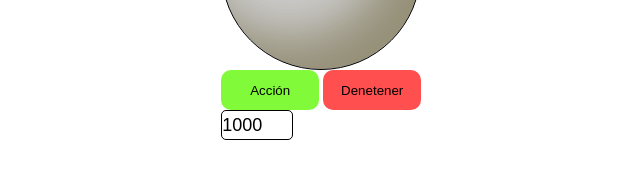
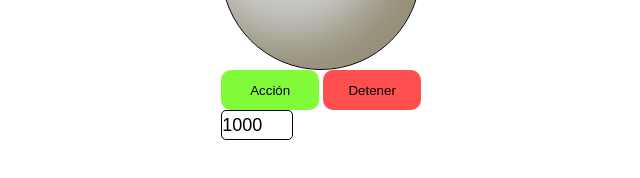
Before and after one commit to LautaroFranc/Color_ramdom, a plain HTML site: page index.html in a window 1280 px wide. Shown: the part 258-436 px from the top of the page, 342-982 px from the left. Drawn offline with Linux system fonts and the light colour scheme.

Commit message:
Update index.html

```diff
--- a/index.html
+++ b/index.html
@@ -10,7 +10,7 @@
     <div class="cont">
         <div class="color"></div>
         <button id="btm">Acción</button>
-        <button id="btm2">Denetener</button>
+        <button id="btm2">Detener</button>
         <input type="number" id="rango" min="100" max="1000" class="accder" value="1000">
     </div>
 
```
